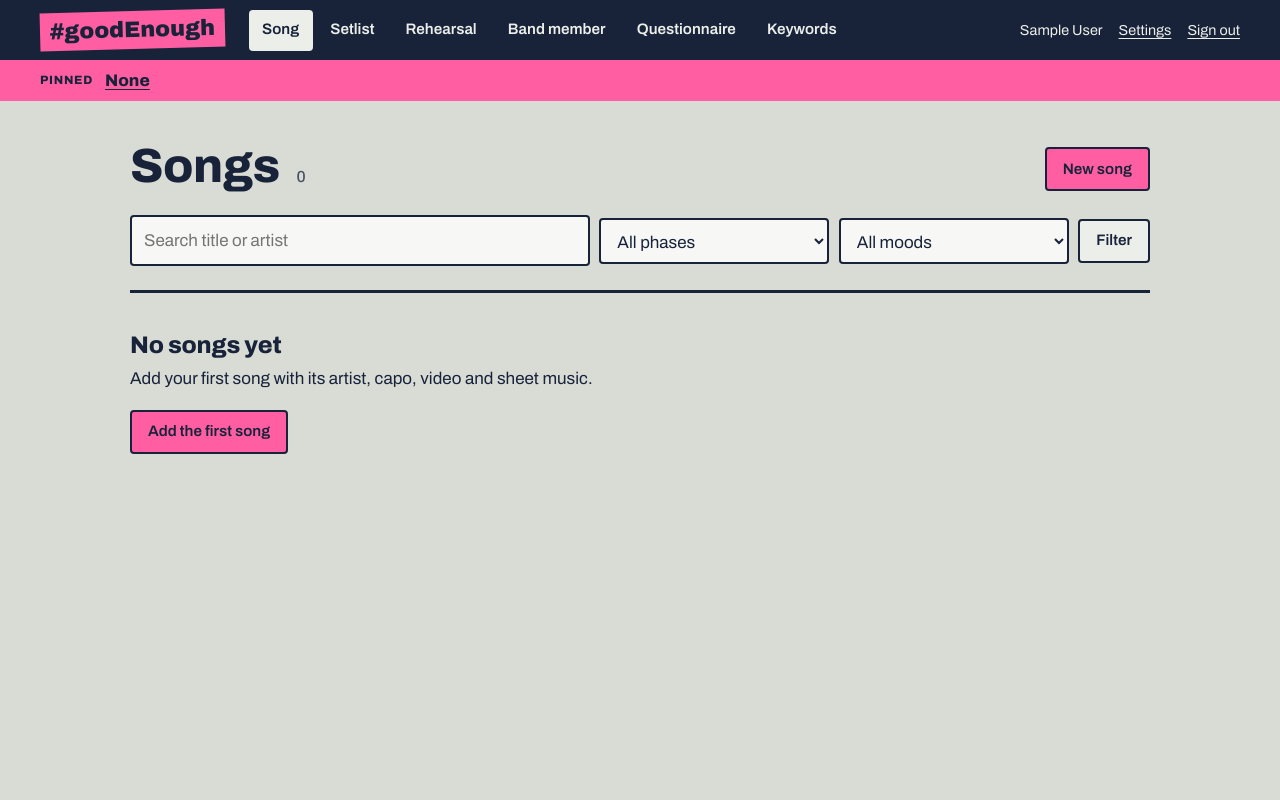
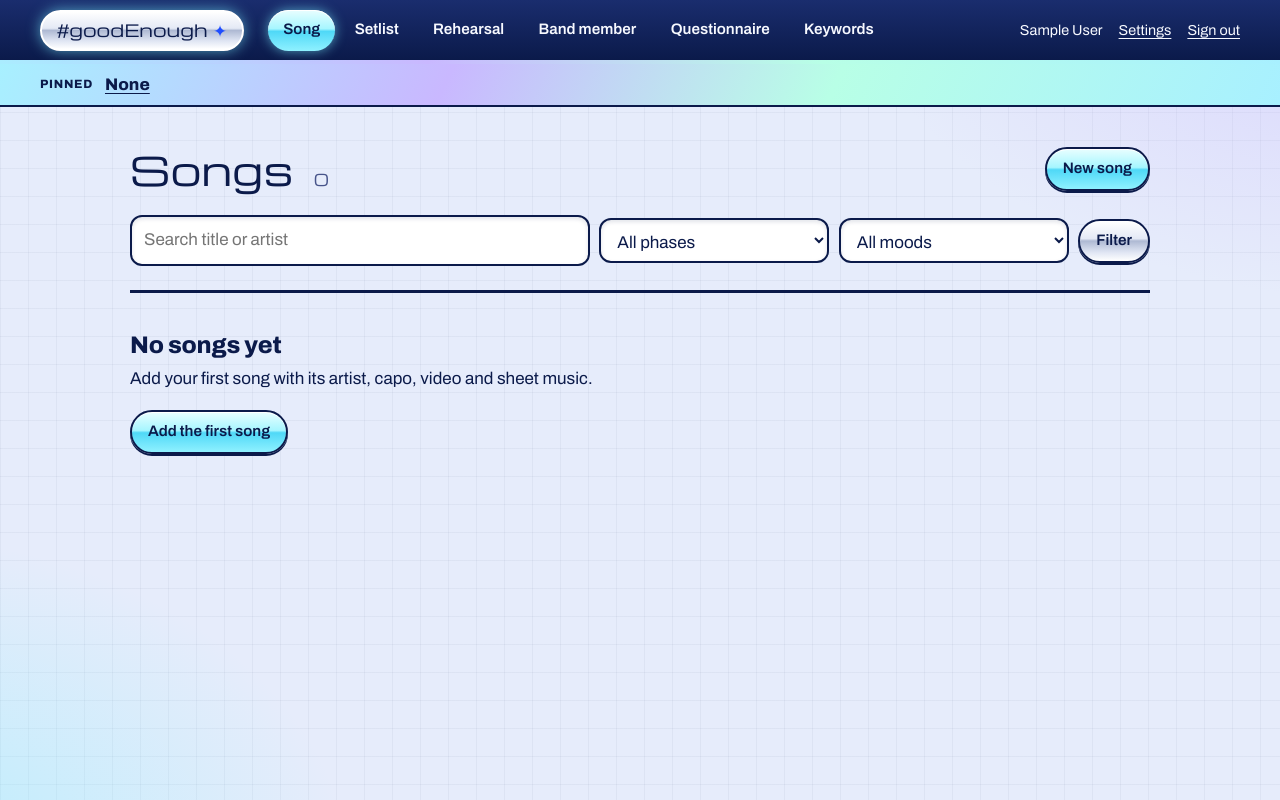
Before and after one commit to iguessimerika/goodenough, a Flask app: page /songs in a window 1280 px wide. Run offline with Flask 3, Linux system fonts and the light colour scheme; the visitor is signed in with stand-in values (Sample User, id 1); data that the repository does not hold is empty; some libraries are stand-ins or nearby versions.

Commit message:
Y2K redesign: ice blue, chrome and aqua instead of pink
- New palette: ice-blue grid background, navy ink, aqua/electric-blue accents, holo foil gradients
- Glossy chrome pill buttons, aqua gel primary buttons, rounded inputs with glow focus
- Chrome hero logo with sparkles, Michroma display font for headings
- Login/register sheet styled as a Y2K window, holo top bar border, pinned bar and tags
- New favicon and touch icons in the Y2K look

Co-Authored-By: Claude Opus 5.5 <noreply@anthropic.com>
Claude-Session: https://claude.ai/code/session_0169ws7jvPdxY7HVp4F7BRry

```diff
--- a/bandsite/static/css/style.css
+++ b/bandsite/static/css/style.css
@@ -1,22 +1,35 @@
-/* #goodEnough – rehearsal-room concrete, ink, gaffer-tape pink */
+/* #goodEnough – Y2K: ice blue, chrome, aqua gel buttons, holo foil */
 :root {
-  --concrete: #d9dbd5;
-  --surface: #eceee9;
-  --ink: #18233a;
-  --muted: #475166;
-  --line: #b4b8ae;
-  --tape: #ff5fa2;
-  --tape-dark: #c8226d;
-  --danger: #a3202f;
-  --radius: 4px;
+  --concrete: #e6ecfb;
+  --surface: #f7f9ff;
+  --ink: #0b1a4a;
+  --muted: #47548a;
+  --line: #bcc6e6;
+  --tape: #7cf0ff;          /* accent: aqua (name kept so templates stay untouched) */
+  --tape-dark: #1f4dff;     /* electric blue for hovers/links */
+  --lilac: #c9b8ff;
+  --lime: #d8ff4a;
+  --danger: #b0153a;
+  --radius: 12px;
   --font: "Archivo", system-ui, sans-serif;
+  --display: "Michroma", "Archivo", system-ui, sans-serif;
+  --chrome: linear-gradient(180deg, #ffffff 0%, #e4e9f5 44%, #aeb9d3 50%, #dfe5f3 78%, #ffffff 100%);
+  --gel: linear-gradient(180deg, #e9feff 0%, #a6f6ff 46%, #4fd8f7 52%, #8ff1ff 100%);
+  --holo: linear-gradient(115deg, #a8f0ff 0%, #c9b8ff 35%, #b8ffe6 65%, #a8f0ff 100%);
+  --glow: 0 0 0 2px var(--ink), 0 6px 18px rgba(31, 77, 255, .25);
 }
 
 *, *::before, *::after { box-sizing: border-box; }
 html { -webkit-text-size-adjust: 100%; }
 body {
   margin: 0;
-  background: var(--concrete);
+  background:
+    radial-gradient(60rem 40rem at 110% -10%, rgba(201,184,255,.55), transparent 60%),
+    radial-gradient(50rem 36rem at -10% 110%, rgba(124,240,255,.45), transparent 60%),
+    linear-gradient(rgba(11,26,74,.045) 1px, transparent 1px) 0 0 / 28px 28px,
+    linear-gradient(90deg, rgba(11,26,74,.045) 1px, transparent 1px) 0 0 / 28px 28px,
+    var(--concrete);
+  background-attachment: fixed;
   color: var(--ink);
   font-family: var(--font);
   font-stretch: 100%;
@@ -24,7 +37,7 @@ body {
   line-height: 1.55;
 }
 h1, h2, h3 { font-stretch: 75%; font-weight: 800; line-height: 1.05; margin: 0; letter-spacing: -0.01em; }
-h1 { font-size: clamp(2rem, 5vw, 3rem); }
+h1 { font-family: var(--display); font-weight: 400; letter-spacing: .02em; font-size: clamp(1.6rem, 4vw, 2.4rem); line-height: 1.15; }
 h2 { font-size: 1.5rem; }
 p { margin: 0 0 1em; max-width: 68ch; }
 a { color: inherit; text-underline-offset: 3px; }
@@ -39,18 +52,21 @@ a:hover { color: var(--tape-dark); }
   display: inline-flex; align-items: center; gap: .4rem;
   font: inherit; font-weight: 600; font-size: .95rem; line-height: 1;
   padding: .7rem 1rem; min-height: 2.75rem;
-  background: var(--surface); color: var(--ink);
-  border: 2px solid var(--ink); border-radius: var(--radius);
+  background: var(--chrome); color: var(--ink);
+  border: 2px solid var(--ink); border-radius: 999px;
+  box-shadow: inset 0 1px 0 #fff, 0 2px 0 var(--ink);
   cursor: pointer; text-decoration: none;
+  transition: transform .08s ease, box-shadow .08s ease, filter .15s ease;
 }
 .btn:hover { background: var(--ink); color: var(--surface); }
-.btn.primary { background: var(--tape); }
-.btn.primary:hover { background: var(--ink); color: var(--tape); }
+.btn:active { transform: translateY(2px); box-shadow: inset 0 1px 0 #fff, 0 0 0 var(--ink); }
+.btn.primary { background: var(--gel); }
+.btn.primary:hover { background: var(--gel); color: var(--ink); filter: saturate(1.3) brightness(1.05); box-shadow: inset 0 1px 0 #fff, 0 2px 0 var(--ink), 0 0 16px rgba(79,216,247,.8); }
 .btn.danger { border-color: var(--danger); color: var(--danger); }
 .btn.danger:hover { background: var(--danger); color: #fff; }
 .btn.small { min-height: 2.25rem; padding: .45rem .7rem; font-size: .85rem; }
 .btn[disabled] { opacity: .5; cursor: default; }
-.btn[aria-pressed=true] { background: var(--tape); border-color: var(--ink); color: var(--ink); }
+.btn[aria-pressed=true] { background: var(--gel); border-color: var(--ink); color: var(--ink); }
 .linkbutton { font: inherit; background: none; border: 0; padding: 0; color: inherit; text-decoration: underline; text-underline-offset: 3px; cursor: pointer; }
 .linkbutton:hover { color: var(--tape-dark); }
 
@@ -60,8 +76,10 @@ input[type=text], input[type=email], input[type=password], input[type=url], inpu
 input[type=number], input[type=time], input[type=date], select, textarea {
   width: 100%; font: inherit; color: inherit;
   padding: .65rem .75rem; min-height: 2.75rem;
-  background: #f7f8f5; border: 2px solid var(--ink); border-radius: var(--radius);
+  background: #fff; border: 2px solid var(--ink); border-radius: var(--radius);
+  box-shadow: inset 0 2px 4px rgba(11,26,74,.12);
 }
+input:focus, select:focus, textarea:focus { border-color: var(--tape-dark); box-shadow: inset 0 2px 4px rgba(11,26,74,.12), 0 0 0 4px rgba(124,240,255,.55); outline: none; }
 textarea { min-height: 7rem; resize: vertical; }
 .field { margin-bottom: 1.25rem; }
 .hint { font-size: .875rem; color: var(--muted); margin: .3rem 0 0; }
@@ -72,32 +90,36 @@ legend { font-weight: 600; padding: 0; margin-bottom: .4rem; }
 .choices input { position: absolute; opacity: 0; width: 1px; height: 1px; }
 .choices span {
   display: inline-block; padding: .45rem .8rem; border: 2px solid var(--ink); border-radius: 99px;
-  background: #f7f8f5; cursor: pointer;
+  background: var(--chrome); cursor: pointer;
 }
-.choices input:checked + span { background: var(--tape); font-weight: 700; }
+.choices input:checked + span { background: var(--gel); font-weight: 700; box-shadow: 0 0 12px rgba(79,216,247,.7); }
 .choices input:focus-visible + span { outline: 3px solid var(--ink); outline-offset: 2px; }
 
 /* Messages */
 .flashes { list-style: none; margin: 0 0 1.5rem; padding: 0; display: grid; gap: .5rem; }
-.flash { padding: .7rem 1rem; border-left: 6px solid var(--ink); background: var(--surface); }
+.flash { padding: .7rem 1rem; border: 2px solid var(--ink); border-left-width: 8px; border-radius: var(--radius); background: var(--surface); }
 .flash.ok { border-color: #2f7d4f; }
 .flash.error { border-color: var(--danger); }
 
 /* Member area header */
 .topbar {
   display: flex; flex-wrap: wrap; align-items: center; gap: .75rem 1.5rem;
-  background: var(--ink); color: var(--surface); padding: .6rem clamp(1rem, 4vw, 2.5rem);
+  background: linear-gradient(180deg, #1a2d6e 0%, var(--ink) 100%); color: var(--surface);
+  padding: .6rem clamp(1rem, 4vw, 2.5rem);
+  border-bottom: 4px solid transparent; border-image: var(--holo) 1;
 }
 .topbar a { color: inherit; }
 .brand {
-  font-stretch: 75%; font-weight: 900; font-size: 1.4rem; text-decoration: none;
-  background: var(--tape); color: var(--ink) !important; padding: .1rem .6rem; transform: rotate(-1.5deg);
+  font-family: var(--display); font-weight: 400; font-size: 1.05rem; letter-spacing: .03em; text-decoration: none;
+  background: var(--chrome); color: var(--ink) !important; padding: .35rem .9rem; border-radius: 999px;
+  border: 2px solid #fff; box-shadow: 0 0 14px rgba(124,240,255,.6);
   display: inline-block;
 }
+.brand::after { content: " \2726"; color: var(--tape-dark); }
 .tabs { display: flex; flex-wrap: wrap; gap: .25rem; flex: 1; }
-.tabs a { text-decoration: none; padding: .55rem .85rem; border-radius: var(--radius); font-weight: 600; font-size: .95rem; }
+.tabs a { text-decoration: none; padding: .55rem .95rem; border-radius: 999px; font-weight: 600; font-size: .95rem; }
 .tabs a:hover { background: rgba(255,255,255,.12); color: inherit; }
-.tabs a[aria-current=page] { background: var(--surface); color: var(--ink); }
+.tabs a[aria-current=page] { background: var(--gel); color: var(--ink); box-shadow: inset 0 1px 0 #fff, 0 0 12px rgba(124,240,255,.6); }
 .account { display: flex; align-items: center; gap: 1rem; font-size: .9rem; }
 .account form { margin: 0; }
 .account .linkbutton:hover { color: var(--tape); }
@@ -283,13 +330,13 @@ body.editor-page { background: #8d9188; }
 
 
 /* Pinned setlists */
-.pinbar { background: var(--tape); color: var(--ink); padding: .45rem clamp(1rem, 4vw, 2.5rem); display: grid; gap: .35rem; }
+.pinbar { background: var(--holo); border-bottom: 2px solid var(--ink); color: var(--ink); padding: .45rem clamp(1rem, 4vw, 2.5rem); display: grid; gap: .35rem; }
 .pinbar-item { display: flex; flex-wrap: wrap; align-items: center; gap: .3rem .75rem; }
 .pinbar-label { font-size: .75rem; font-weight: 800; text-transform: uppercase; letter-spacing: .06em; }
 .pinbar-name { font-weight: 800; font-size: 1.05rem; color: var(--ink); }
 .pinbar-date { font-size: .9rem; }
 .pinbar .btn.primary { background: var(--ink); color: var(--surface); border-color: var(--ink); }
-.pin-badge { display: inline-block; vertical-align: middle; font-size: .72rem; font-weight: 800; text-transform: uppercase; letter-spacing: .05em; padding: .1rem .45rem; background: var(--tape); color: var(--ink); border-radius: 999px; }
+.pin-badge { display: inline-block; vertical-align: middle; font-size: .72rem; font-weight: 800; text-transform: uppercase; letter-spacing: .05em; padding: .1rem .45rem; background: var(--holo); color: var(--ink); border: 1px solid var(--ink); border-radius: 999px; }
 .song-row.is-pinned { border-left: 6px solid var(--tape); padding-left: .9rem; }
 .song-row form { margin: 0; }
 
--- a/bandsite/templates/base.html
+++ b/bandsite/templates/base.html
@@ -9,7 +9,7 @@
   <link rel="apple-touch-icon" href="{{ url_for('static', filename='apple-touch-icon.png') }}">
   <link rel="preconnect" href="https://fonts.googleapis.com">
   <link rel="preconnect" href="https://fonts.gstatic.com" crossorigin>
-  <link href="https://fonts.googleapis.com/css2?family=Archivo:wdth,wght@62..125,400..900&display=swap" rel="stylesheet">
+  <link href="https://fonts.googleapis.com/css2?family=Archivo:wdth,wght@62..125,400..900&family=Michroma&display=swap" rel="stylesheet">
   <link rel="stylesheet" href="{{ url_for('static', filename='css/style.css') }}">
   {% block head %}{% endblock %}
 </head>
```
Also changed, not shown: other parts of bandsite/static/css/style.css (+51 -26 lines), bandsite/static/apple-touch-icon.png, bandsite/static/favicon-32.png, bandsite/static/favicon.svg.
